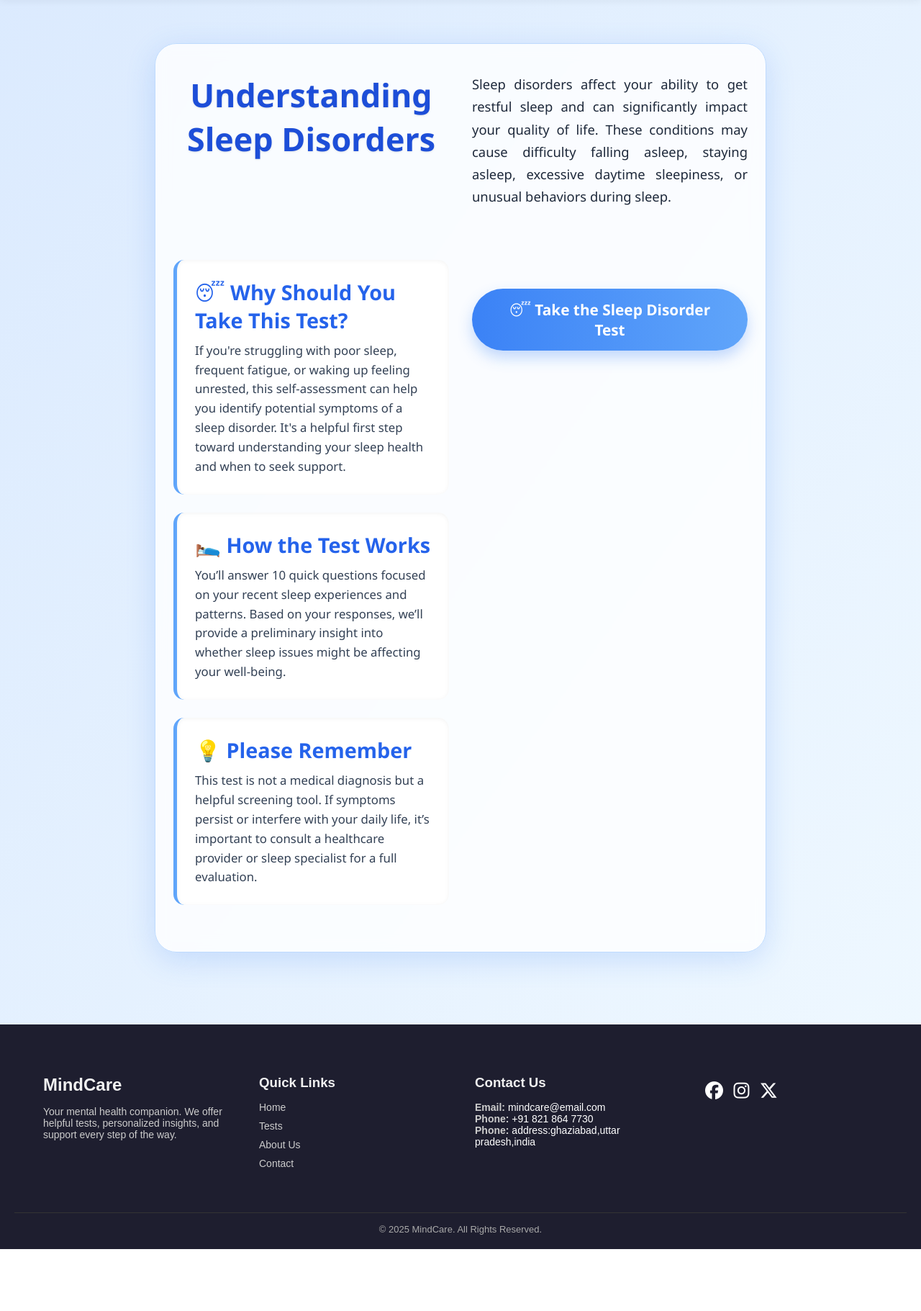
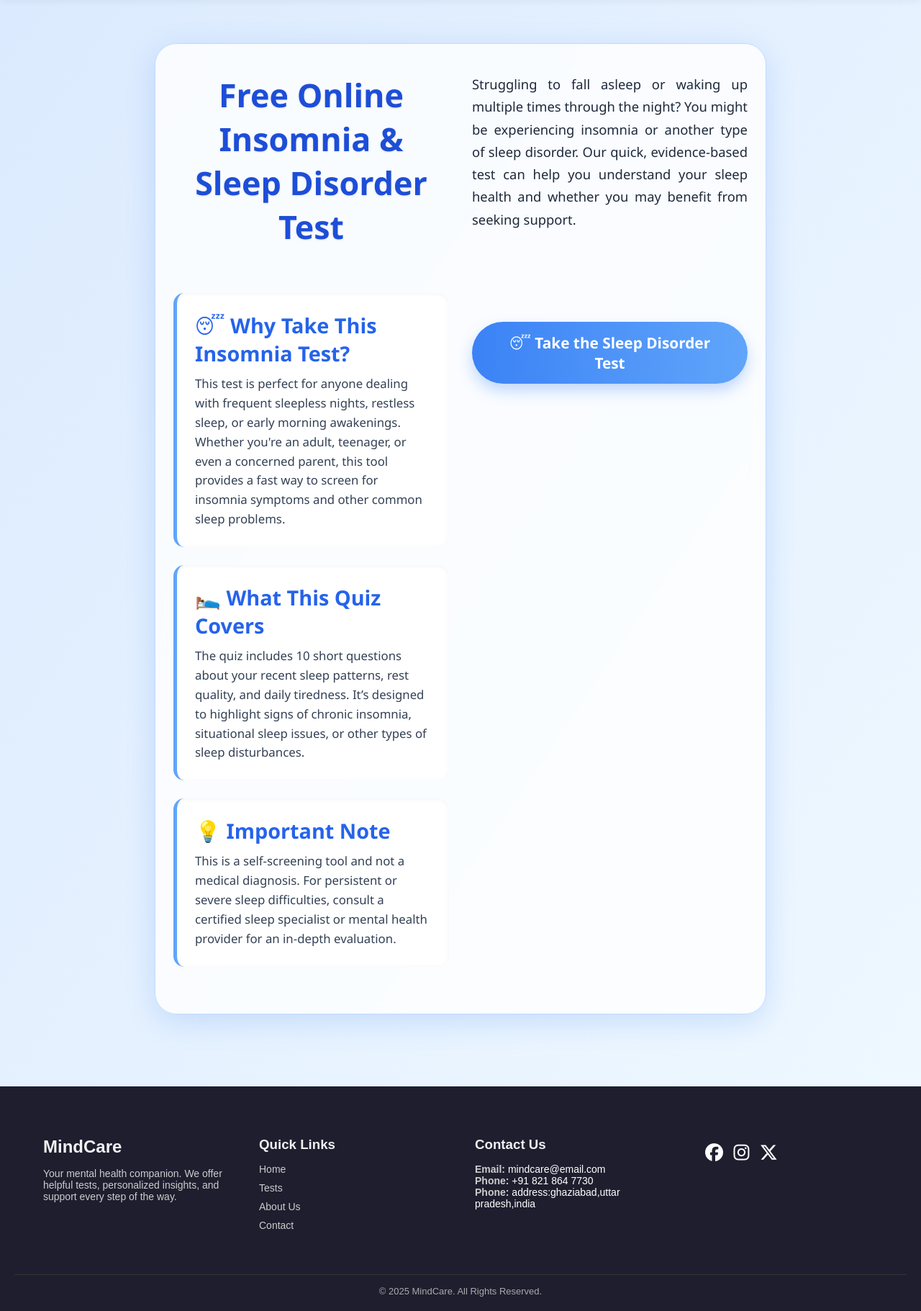
Before and after one commit to shaurya1234524/heaklthmental, a Django app: template healthmental/templates/sleep.html in a window 1280 px wide. Shown: the part 74-1895 px from the top of the page at 72% size. Before the commit the page ends 1809 px from the top, so only its background shows below. Run offline with Django 3.2, Linux system fonts and the light colour scheme; the template is opened without the code that fills it, so the values that code supplies are empty; some libraries are stand-ins or nearby versions.

Commit message:
Update sleep.html

```diff
--- a/healthmental/templates/sleep.html
+++ b/healthmental/templates/sleep.html
@@ -1,36 +1,36 @@
 {% extends "base_generic.html" %}
 
 {% block title %}
-<title>Free Sleep disorder test 2025. Get free sleep disorder test.</title>
+<title>Free Insomnia Test 2025 – Online Sleep Disorder & Insomnia Quiz</title>
 {% endblock title %}
 
 {% block body %}
 <div class="container">
-    <h1>Understanding Sleep Disorders</h1>
+    <h1>Free Online Insomnia & Sleep Disorder Test</h1>
 
     <p class="intro">
-        Sleep disorders affect your ability to get restful sleep and can significantly impact your quality of life. These conditions may cause difficulty falling asleep, staying asleep, excessive daytime sleepiness, or unusual behaviors during sleep.
+        Struggling to fall asleep or waking up multiple times through the night? You might be experiencing insomnia or another type of sleep disorder. Our quick, evidence-based test can help you understand your sleep health and whether you may benefit from seeking support.
     </p>
 
     <div class="info-sections">
         <section>
-            <h2>😴 Why Should You Take This Test?</h2>
+            <h2>😴 Why Take This Insomnia Test?</h2>
             <p>
-                If you're struggling with poor sleep, frequent fatigue, or waking up feeling unrested, this self-assessment can help you identify potential symptoms of a sleep disorder. It's a helpful first step toward understanding your sleep health and when to seek support.
+                This test is perfect for anyone dealing with frequent sleepless nights, restless sleep, or early morning awakenings. Whether you're an adult, teenager, or even a concerned parent, this tool provides a fast way to screen for insomnia symptoms and other common sleep problems.
             </p>
         </section>
 
         <section>
-            <h2>🛌 How the Test Works</h2>
+            <h2>🛌 What This Quiz Covers</h2>
             <p>
-                You’ll answer 10 quick questions focused on your recent sleep experiences and patterns. Based on your responses, we’ll provide a preliminary insight into whether sleep issues might be affecting your well-being.
+                The quiz includes 10 short questions about your recent sleep patterns, rest quality, and daily tiredness. It’s designed to highlight signs of chronic insomnia, situational sleep issues, or other types of sleep disturbances.
             </p>
         </section>
 
         <section>
-            <h2>💡 Please Remember</h2>
+            <h2>💡 Important Note</h2>
             <p>
-                This test is not a medical diagnosis but a helpful screening tool. If symptoms persist or interfere with your daily life, it’s important to consult a healthcare provider or sleep specialist for a full evaluation.
+                This is a self-screening tool and not a medical diagnosis. For persistent or severe sleep difficulties, consult a certified sleep specialist or mental health provider for an in-depth evaluation.
             </p>
         </section>
     </div>
@@ -39,13 +39,20 @@
         <a href="{% url 'sleeptest' %}">😴 Take the Sleep Disorder Test</a>
     </div>
 </div>
+
+<!-- Hidden SEO Keyword Div -->
+<div style="display: none;">
+    insomnia test, insomnia quiz, insomnia test online, teenage insomnia test, depression and insomnia test, insomnia test quiz, sleep problems test, different types of insomnia quiz, insomnia scale test, insomnia screening test, sleepless test
+</div>
 {% endblock %}
 
 {% block style %}
-<meta name="description" content="Free Test for sleep disorder , get free sleep disorder tests, check sleep disorder in adults,teens and kids,accurate sleep disorder test , completely free sleep disorder test , get free sleep disorder test.">
-<meta name="keywords" content="sleep disorder test, free sleep disorder test ,sleep disorder test for adults, sleep disorder test for adults , sleep disorder test for teens ,sleep disorder tests for kids, accurate sleep disorder test,completely free sleep disorder test ">
+<meta name="description" content="Take our free insomnia test online to assess your sleep quality. Get insights into insomnia, sleep disorders, and sleeplessness for teens, adults, and kids.">
+<meta name="keywords" content="insomnia test, insomnia quiz, insomnia test online, teenage insomnia test, depression and insomnia test, insomnia scale test, sleep disorder quiz, sleeplessness test, sleep problems test">
 <meta name="author" content="MindCare Team">
 <link rel="canonical" href="https://aisearchlibrary.in/sleep/" />
+
+<!-- Your original CSS kept unchanged -->
 <style>
     body {
         margin: 0;
```
Lines whose indentation alone changed are shown as unchanged.
